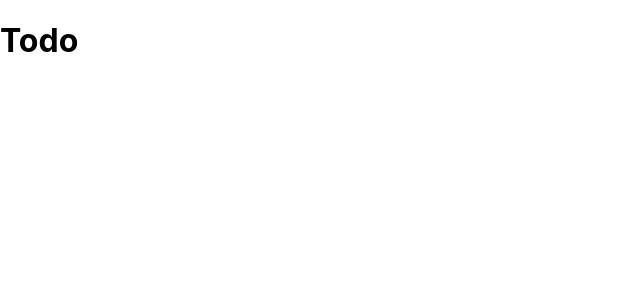
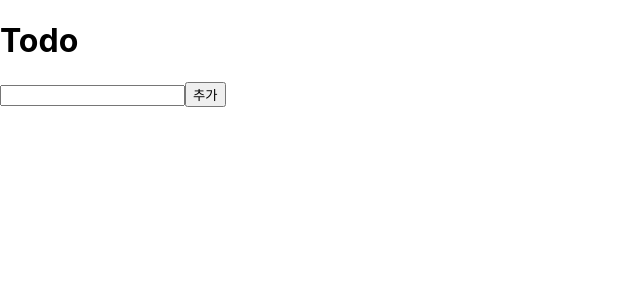
Before and after one commit to seohyeonKK/wanted-pre-onboarding-frontend, a React (Create React App) app: page /todo in a window 1280 px wide. Shown: the top 300 px of the page, without its empty margins (0-640 px from the left). Built offline with nearby package versions, Linux system fonts and the light colour scheme.

Commit message:
feat: todo 수정 및 삭제 기능 추가

```diff
--- a/src/todo/Todo.tsx
+++ b/src/todo/Todo.tsx
@@ -1,21 +1,105 @@
 import { useNavigate } from 'react-router'
-import { useCallback, useEffect } from 'react'
+import { useCallback, useEffect, useState } from 'react'
 import { getJWTToken } from 'common/util'
+
+export type todoType = {
+  id: number
+  content: string
+  checked: boolean
+}
 
 const Todo = () => {
   const navigate = useNavigate()
+  const [todos, setTodos] = useState<Array<todoType>>([])
+  const [newTodo, setNewTodo] = useState<string>('')
+  const [todoCnt, setTodoCnt] = useState<number>(0)
+  const [modiNum, setModiNum] = useState<number>(-1)
+  const [modiContent, setModiContent] = useState<string>('')
 
   const redirect = useCallback(() => {
     const token: string = getJWTToken()
     if (token === null) navigate('/signin', { replace: true })
   }, [navigate])
 
+  const addTodo = () => {
+    const addNewTodo = {
+      id: todoCnt,
+      content: newTodo,
+      checked: false,
+    }
+    setTodos([...todos, addNewTodo])
+    setTodoCnt((prev) => prev + 1)
+    setNewTodo('')
+  }
+  const deleteTodo = (id: number) => {
+    setTodos((prev) => prev.filter((todo) => todo.id !== id))
+  }
+
+  const modifyTodo = (modiTodo: todoType) => {
+    return (
+      <div key={modiTodo.id}>
+        <li>
+          <label>
+            <input type="checkbox" />
+          </label>
+          <input data-testid="modify-input" value={modiContent} onChange={(e) => setModiContent(e.target.value)} />
+          <button
+            data-testid="submit-button"
+            onClick={() => {
+              setTodos((prev) =>
+                prev.map((todo) => {
+                  if (modiTodo.id === todo.id) todo.content = modiContent
+                  return todo
+                }),
+              )
+              setModiNum(-1)
+            }}>
+            제출
+          </button>
+          <button data-testid="cancel-button" onClick={() => setModiNum(-1)}>
+            취소
+          </button>
+        </li>
+      </div>
+    )
+  }
+
+  const drawTodos = todos.map((todo: todoType) => {
+    return todo.id === modiNum ? (
+      modifyTodo(todo)
+    ) : (
+      <li key={todo.id}>
+        <label>
+          <input type="checkbox" />
+          <span>{todo.content}</span>
+        </label>
+        <button
+          data-testid="modify-button"
+          onClick={() => {
+            setModiNum(todo.id)
+            setModiContent(todo.content)
+          }}>
+          수정
+        </button>
+        <button type="button" data-testid="delete-button" onClick={() => deleteTodo(todo.id)}>
+          삭제
+        </button>
+      </li>
+    )
+  })
+
   useEffect(() => {
     redirect()
   }, [redirect])
+
   return (
     <div>
       <h1>Todo</h1>
+      {drawTodos}
+      <input data-testid="new-todo-input" value={newTodo} onChange={(e) => setNewTodo(e.target.value)} />
+      <button data-testid="new-todo-add-button" onClick={addTodo}>
+        추가
+      </button>
     </div>
   )
 }
```
